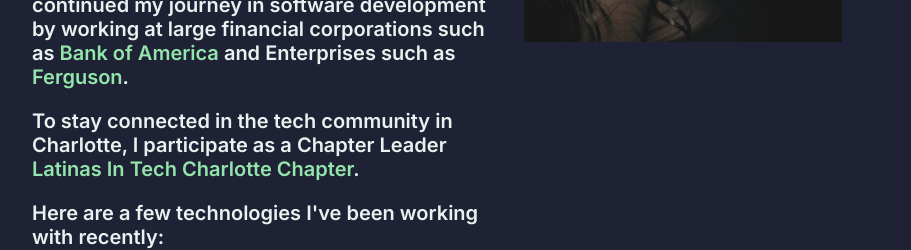
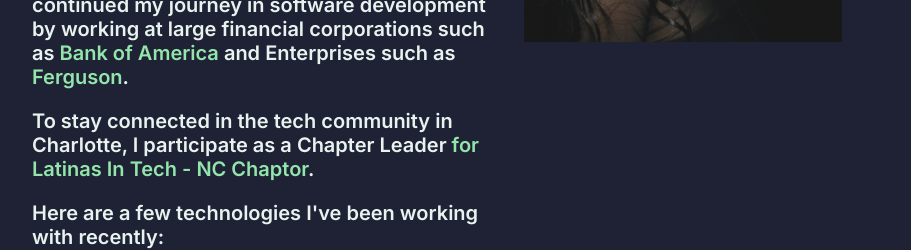
Before and after one commit to kvrivas854/kvrivas854.github.io, a Next.js app: page / in a window 1280 px wide. Shown: the part 1180-1430 px from the top of the page, without its empty margins (148-1059 px from the left). Built offline with nearby package versions, Linux system fonts and the light colour scheme.

Commit message:
fixing typos

```diff
--- a/src/app/components/about/page.tsx
+++ b/src/app/components/about/page.tsx
@@ -22,7 +22,7 @@ export default function About() {
           </p>
           <p className="text-lg green-light semi-bold">
             <span>To stay connected in the tech community in Charlotte, I participate as a Chapter Leader</span>
-            <span className="green-base"> Latinas In Tech Charlotte Chapter</span>
+            <span className="green-base"> for Latinas In Tech - NC Chaptor</span>
             <span>.</span>
           </p>
           <p className="text-lg green-light semi-bold">Here are a few technologies I&apos;ve been working with recently:</p>
```
